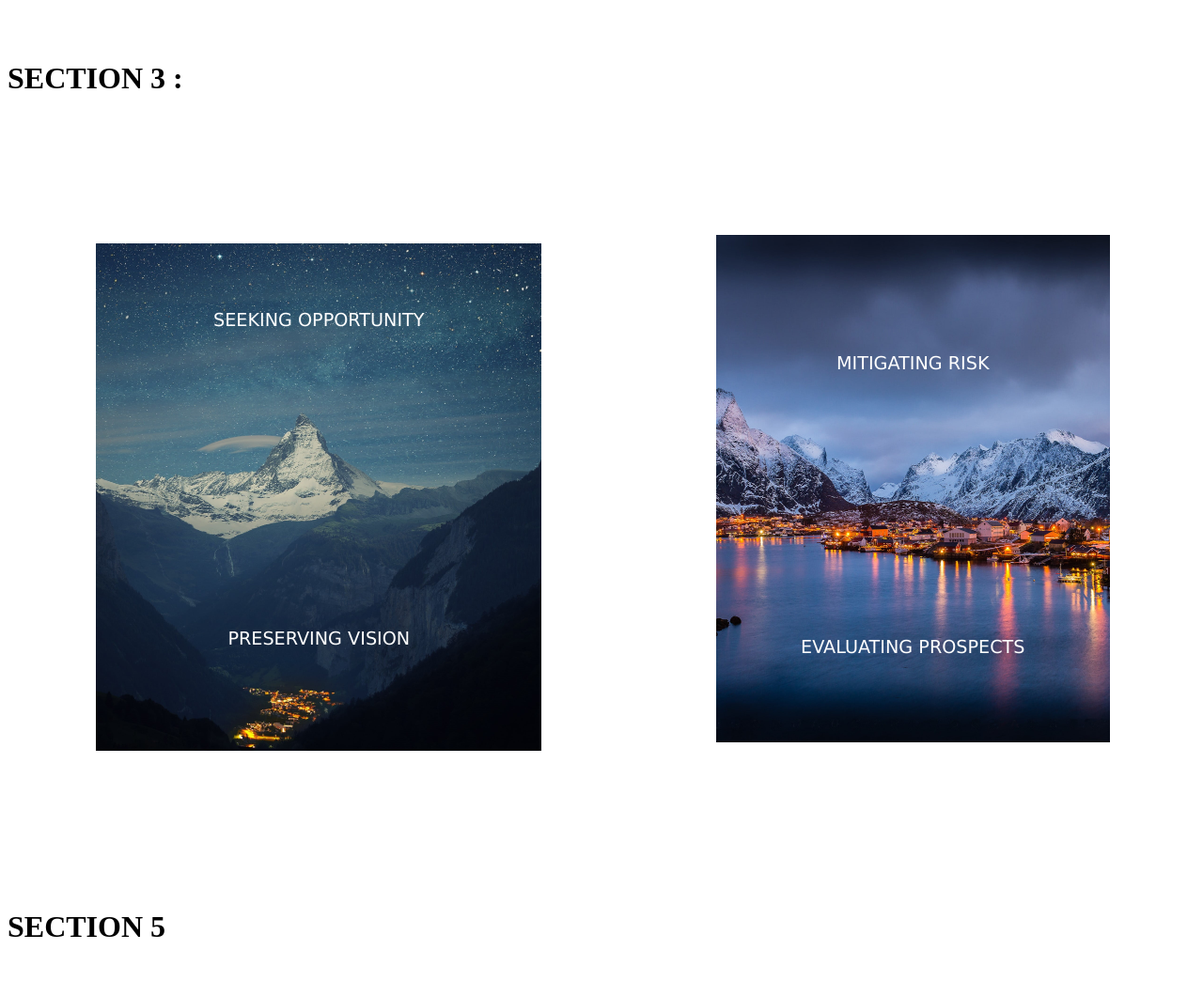
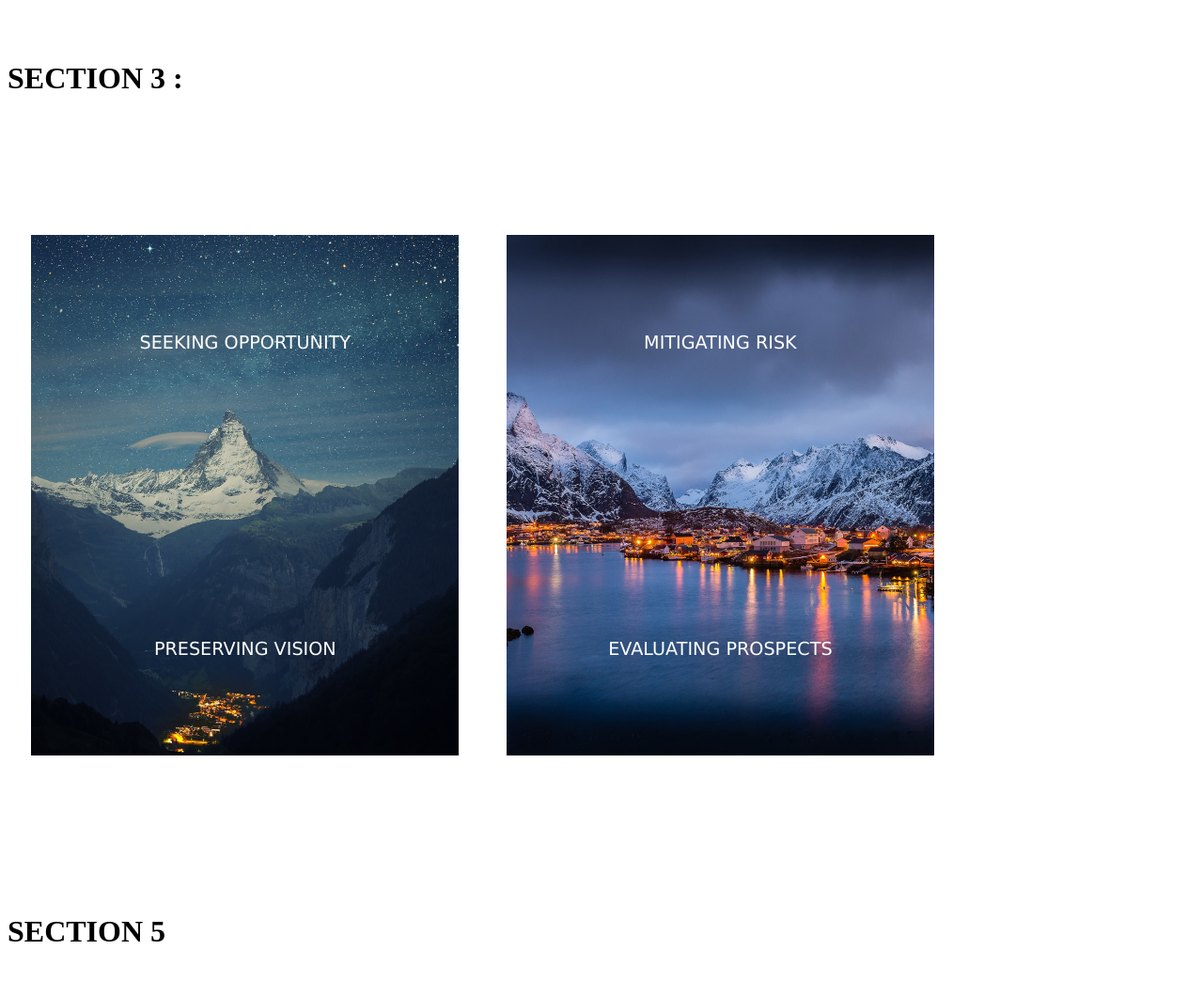
Before and after one commit to John-HAJJAR/capb, a PHP site: page / in a window 1280 px wide. Shown: the top 1044 px of the page at 94% size. Run offline with PHP 8.4, Linux system fonts and the light colour scheme.

Commit message:
imgs update

```diff
--- a/index.php
+++ b/index.php
@@ -69,12 +69,9 @@
                 <input type="text" placeholder="LinkedIn Profile (URL)">
                 <input type="text" placeholder="Phone Number"> <br>
                 <input type="text" placeholder="Role Type"> <br>
-                    <textarea cols="20" rows="10" placeholder="Your Message"></textarea>
                 <input type="text" placeholder="Chosen Position">
 
-
-
-
+                <textarea cols="20" rows="10" placeholder="Your Message"></textarea>
 
 
 
--- a/stylesheet.css
+++ b/stylesheet.css
@@ -8,16 +8,16 @@
 }
 
 .s3-1{
-    margin:auto;
+    width:40%;
     position:relative;
 }
 .s3-2{
-    margin:auto;
+    width:40%;
     position:relative;
 }
 
 .s3-1 > img , .s3-2 > img{
-    max-width: 600px;
+    max-width: 500px;
     max-height: 600px;
 }
 
@@ -43,6 +43,7 @@ h3 {
     .s3-1 > h3, .s3-2 > h3 {
         font-size: 75%;
     }
+
 
   }
 
```
Also changed, not shown: imgs/logo-blue.png (added), imgs/logo-white.png (added), imgs/wallpaper-s1.jpg (added).
